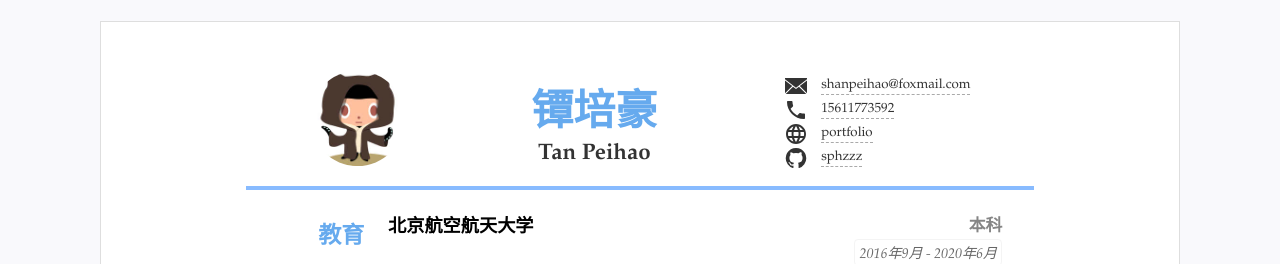
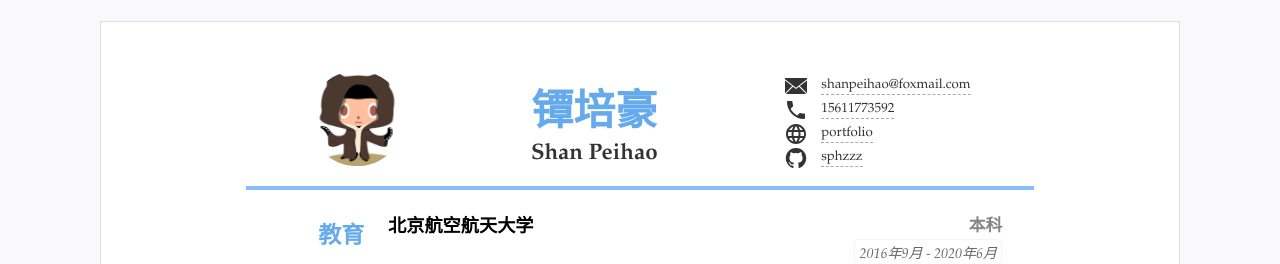
Before and after one commit to sphzzz/portfolio, a Jekyll site: the page built from index.html, in a window 1280 px wide. Shown: the top 264 px of the page. Built offline with Jekyll 4.4.1, drawn with Linux system fonts in a browser that asks for light colours.

Commit message:
Update resume.yml

```diff
--- a/_data/resume.yml
+++ b/_data/resume.yml
@@ -4,7 +4,7 @@
 title: "镡培豪简历"
 lang: "zh" #语言设置 zh表示中文 en 表示英语
 name: "镡培豪"
-jobtitle: "Tan Peihao" #可空不显示
+jobtitle: "Shan Peihao" #可空不显示
 photo: "assets/img/photo.jpg" #照片可空，不显示
 
 #联系方式
```
